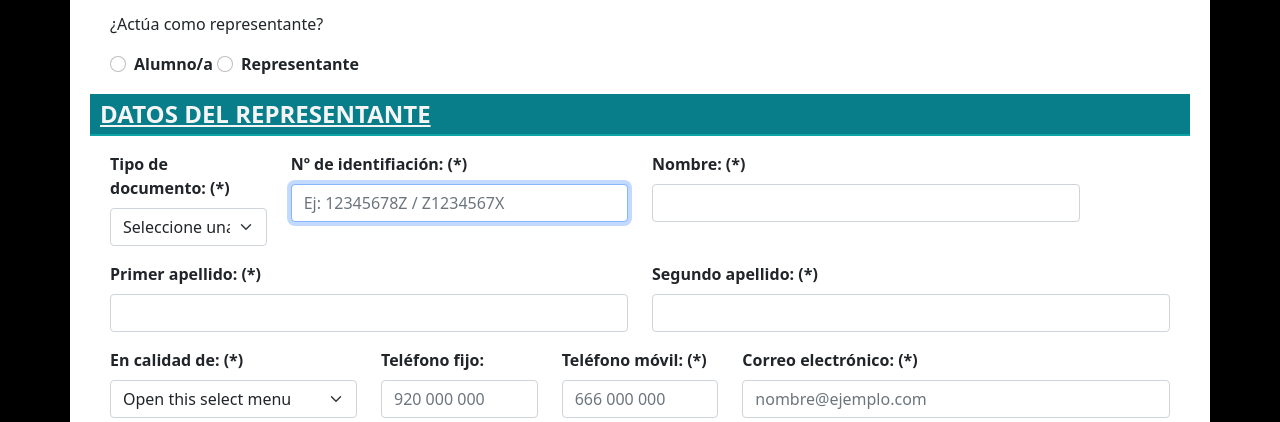
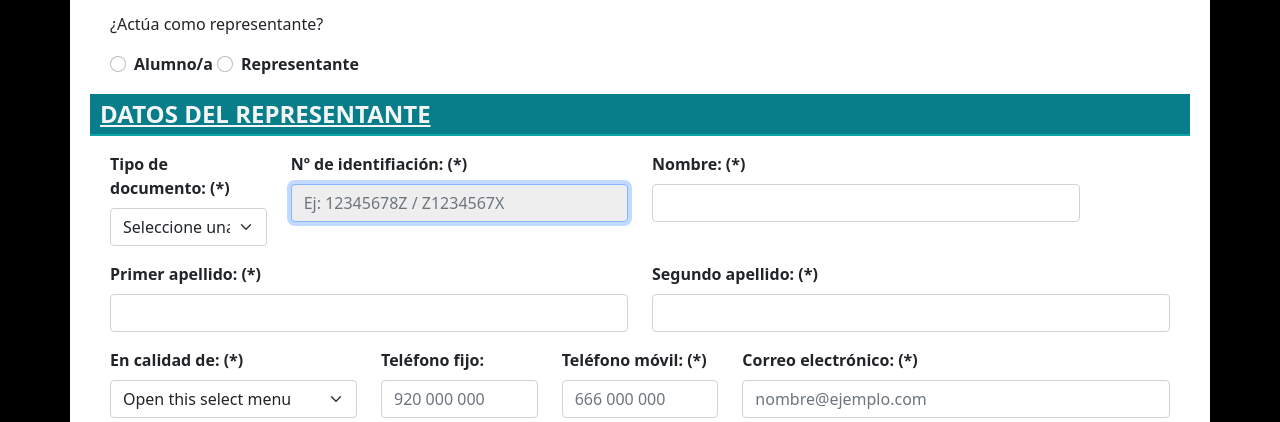
Before and after one commit to BorjaUmpierrezMayor/school_formulary, a PHP site: page / in a window 1280 px wide, with the restyled element focused. Shown: the part 164-586 px from the top of the page. Run offline with PHP 8.4, Linux system fonts and the light colour scheme.

Commit message:
smooth focus

```diff
--- a/css/style.css
+++ b/css/style.css
@@ -1,5 +1,10 @@
 body {
     background: black;
+}
+
+input[type="text"]:focus{
+    background-color: #eee;
+    transition: 0.3s;
 }
 
 .container {
```
